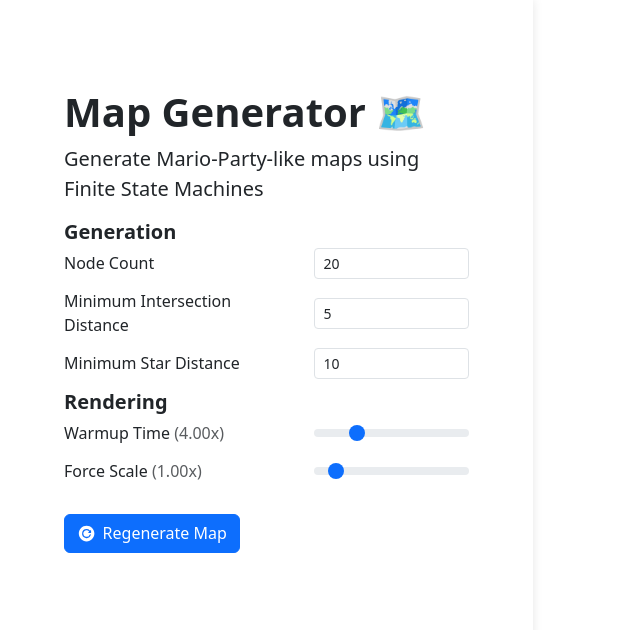
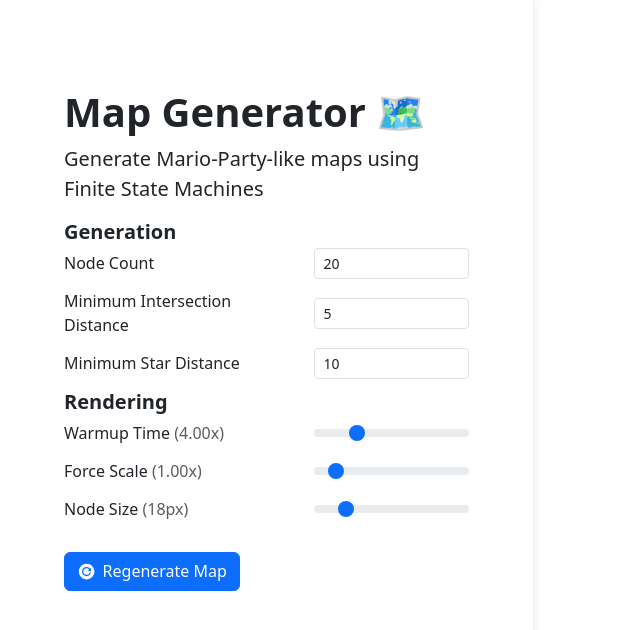
Before and after one commit to EliCurl/CS271Project, a React (Vite) app: page / in a window 1280 px wide. Shown: the top 630 px of the page, without its empty margins (0-640 px from the left). Built offline with nearby package versions, Linux system fonts and the light colour scheme.

Commit message:
Implemented a slider for node size. Fixed an issue where the tiles would regenerate everytime the sliders were adjusted.

```diff
--- a/src/components/MapRenderer.tsx
+++ b/src/components/MapRenderer.tsx
@@ -9,7 +9,7 @@ import useCurrentMap from "../hooks/useCurrentMap.ts";
 const TileTypeColors: Record<TileType, string> = {
     [TileType.Unknown]: 'gray',
     [TileType.Start]: 'purple',
-    [TileType.Event]: 'lime',
+    [TileType.Event]: 'pink',
     [TileType.Blue]: 'blue',
     [TileType.Red]: 'red',
     [TileType.Pipe]: 'green',
@@ -70,7 +70,7 @@ export default function MapRenderer() {
                 backgroundColor={"#eee"}
                 nodeColor={(node) => TileTypeColors[node.name as TileType]}
                 nodeLabel={(node) => TileLabels[node.name as TileType]}
-                nodeRelSize={18}
+                nodeRelSize={settings.nodeSize}
                 linkDirectionalArrowLength={14}
                 linkDirectionalParticles={2}
                 linkDirectionalParticleWidth={4}
--- a/src/components/settings/GameSettingsMenu.tsx
+++ b/src/components/settings/GameSettingsMenu.tsx
@@ -62,6 +62,19 @@ export default function GameSettingsMenu() {
                     forceScale: value
                 })}
             />
+            <GameSettingsSlider
+                label={"Node Size"}
+                value={gameSettings.nodeSize}
+                valueText={`${gameSettings.nodeSize.toFixed()}px`}
+                min={1}
+                max={100}
+                step={1}
+                onChange={(value) => setGameSettings({
+                    ...gameSettings,
+                    nodeSize: value
+                })}
+            />
         </Form>
+
     )
 }
--- a/src/hooks/useCurrentMap.ts
+++ b/src/hooks/useCurrentMap.ts
@@ -1,9 +1,8 @@
 import generateMap from "../utils/generateMap.ts";
-import {useAtomValue} from "jotai";
-import {atomWithDefault} from "jotai/utils";
-import {gameSettingsAtom} from "./useGameSettings.ts";
+import {atom, useAtomValue} from "jotai";
+import { DEFAULT_GAME_SETTINGS } from "../types/GameSettings.ts";
 
-export const currentMapAtom = atomWithDefault((get) => generateMap(get(gameSettingsAtom)));
+export const currentMapAtom = atom(generateMap(DEFAULT_GAME_SETTINGS));
 
 export default function useCurrentMap() {
     return useAtomValue(currentMapAtom);
--- a/src/types/GameSettings.ts
+++ b/src/types/GameSettings.ts
@@ -4,6 +4,7 @@ export default interface GameSettings {
     minStarDistance: number;
     forceScale: number;
     warmupTime: number;
+    nodeSize: number;
 }
 
 export const DEFAULT_GAME_SETTINGS: GameSettings = {
@@ -11,5 +12,6 @@ export const DEFAULT_GAME_SETTINGS: GameSettings = {
     nodeCount: 20,
     minStarDistance: 10,
     forceScale: 1,
-    warmupTime: 4
+    warmupTime: 4,
+    nodeSize: 18,
 };
```
